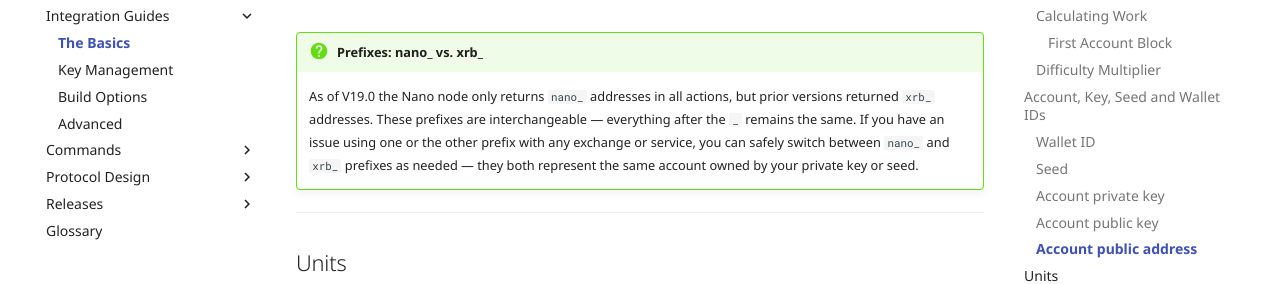
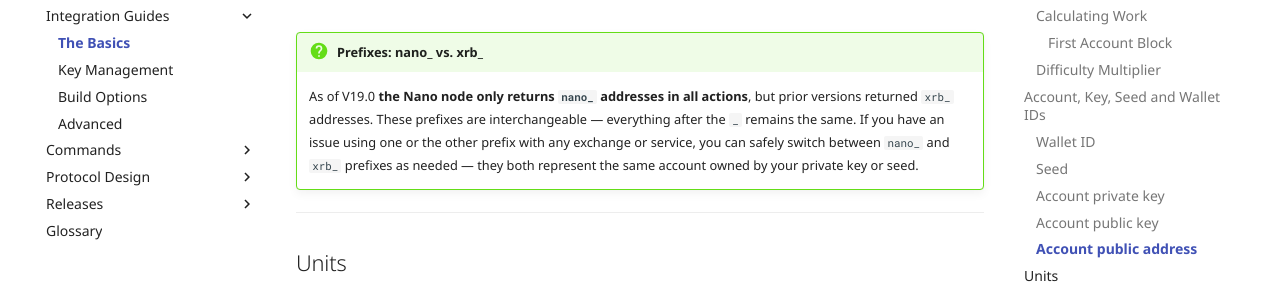
Before and after one commit to nanocurrency/nano-docs, an MkDocs documentation site: the page built from docs/integration-guides/the-basics.md, in a window 1280 px wide and 900 px high, scrolled down 4138 px. Shown: the part 173-457 px from the top of the window. Built offline with MkDocs 1.6.1 and Material for MkDocs 9.7.7, drawn with Linux system fonts in a browser that asks for light colours; formulas are drawn with MathJax 3; comment, search, counter and statistics services are not loaded.

```diff
--- a/docs/integration-guides/the-basics.md
+++ b/docs/integration-guides/the-basics.md
@@ -152,7 +152,7 @@ So for address `nano_1anrzcuwe64rwxzcco8dkhpyxpi8kd7zsjc1oeimpc3ppca4mrjtwnqposr
 | `nano_` | `1anrzcuwe64rwxzcco8dkhpyxpi8kd7zsjc1oeimpc3ppca4mrjt` | `wnqposrs` |
 
 !!! question "Prefixes: nano_ vs. xrb_"
-    As of V19.0 the Nano node only returns `nano_` addresses in all actions, but prior versions returned `xrb_` addresses. These prefixes are interchangeable — everything after the `_` remains the same. If you have an issue using one or the other prefix with any exchange or service, you can safely switch between `nano_` and `xrb_` prefixes as needed — they both represent the same account owned by your private key or seed.
+    As of V19.0 **the Nano node only returns `nano_` addresses in all actions**, but prior versions returned `xrb_` addresses. These prefixes are interchangeable — everything after the `_` remains the same. If you have an issue using one or the other prefix with any exchange or service, you can safely switch between `nano_` and `xrb_` prefixes as needed — they both represent the same account owned by your private key or seed.
 
 ---
 
```
